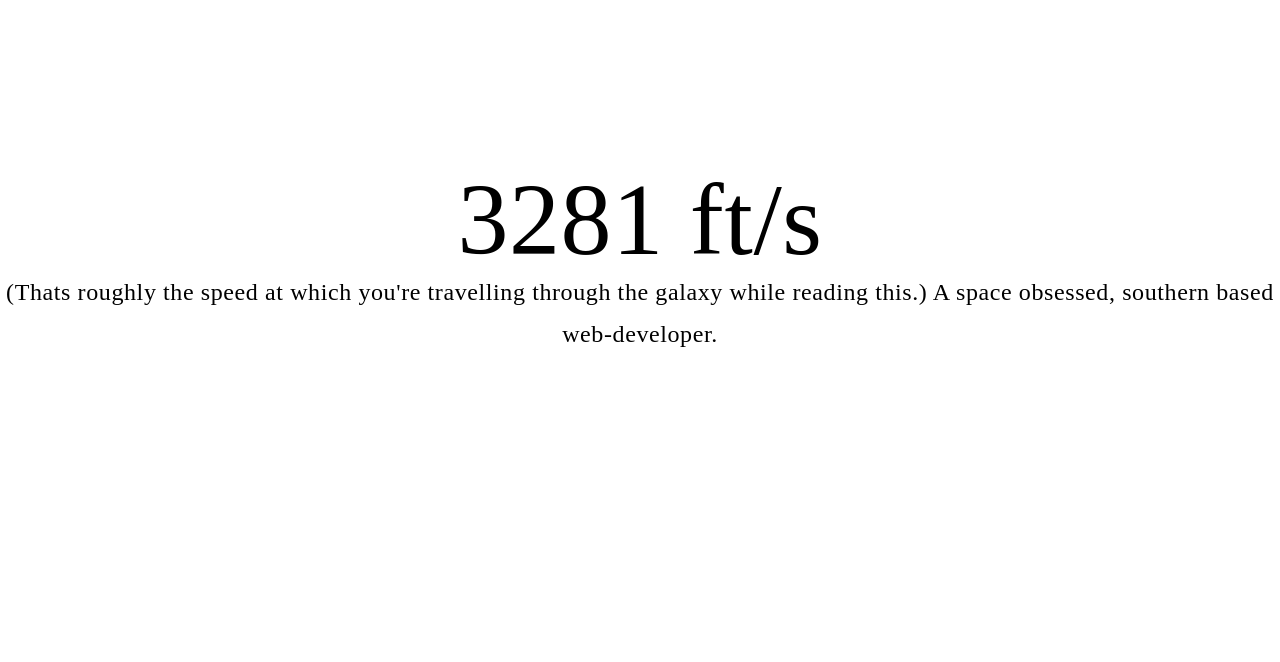
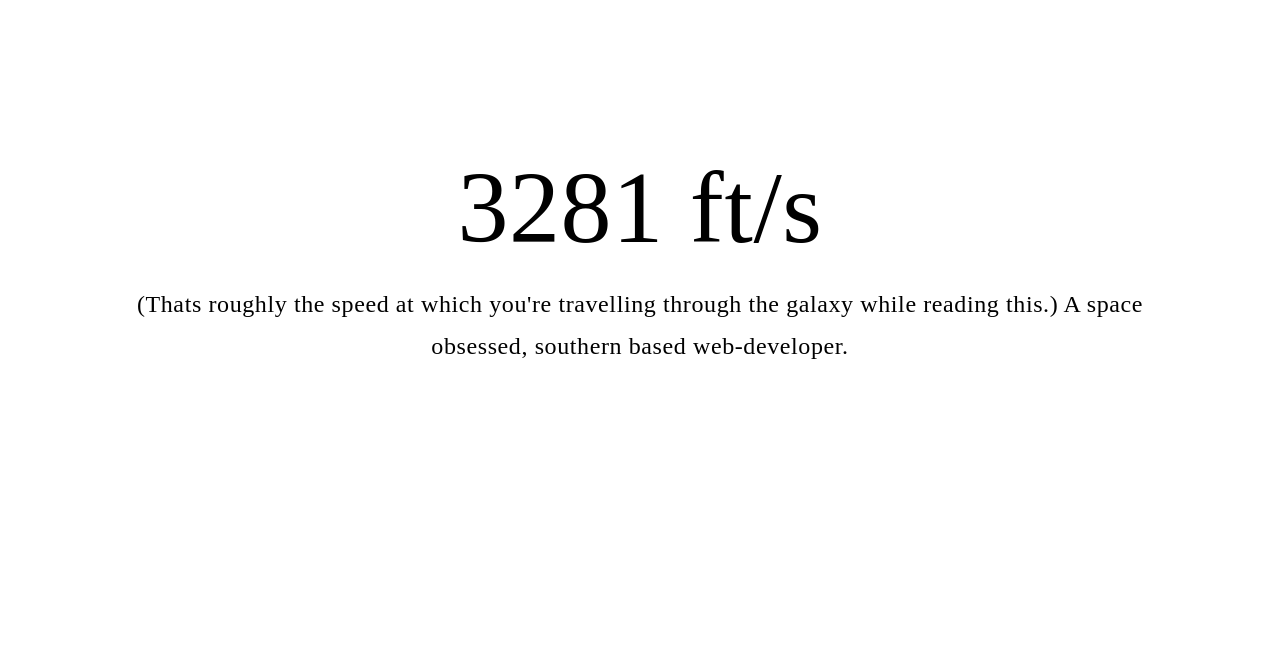
Before and after one commit to thinkful-ei17/brent-portf, a plain HTML site: page index.html in a window 1280 px wide. Shown: the part 138-800 px from the top of the page. Drawn offline with Linux system fonts and the light colour scheme.

Commit message:
move class to correct element

```diff
--- a/index.html
+++ b/index.html
@@ -35,8 +35,8 @@
 
 
   <section id="intro" class="container">
-    <div>
-      <header class="intro content">
+    <div class="intro content">
+      <header>
         <h2>
          3281 ft/s
         </h2>
```
